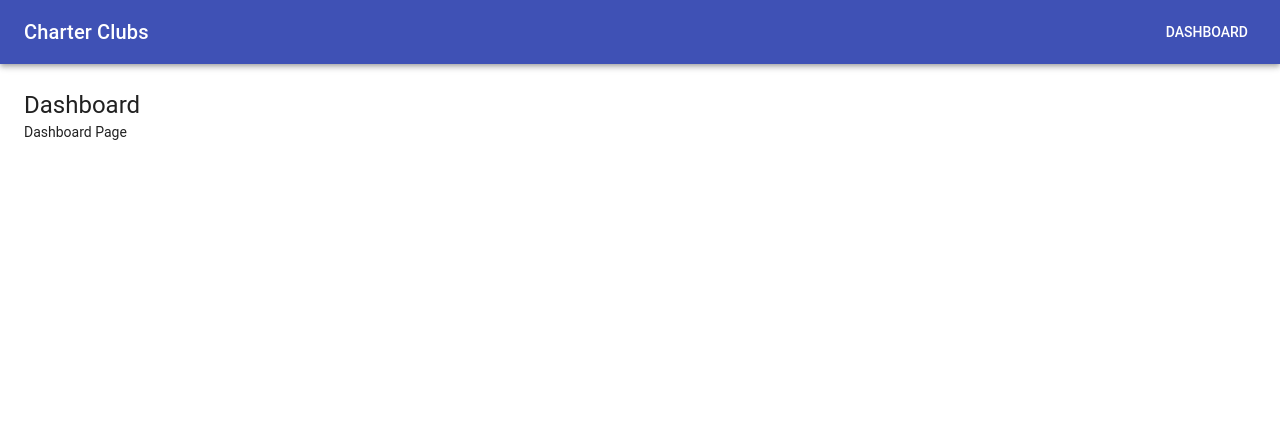
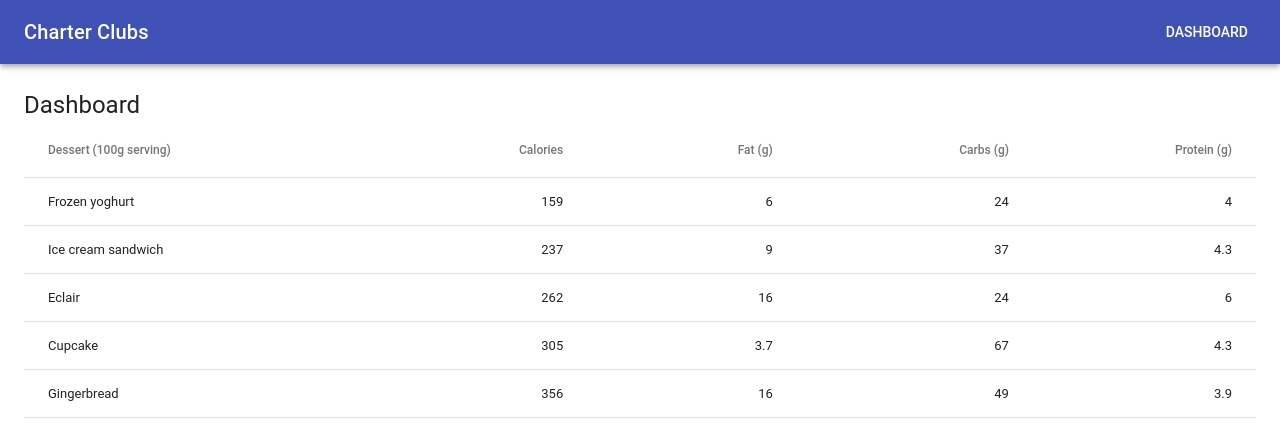
Before and after one commit to gunama12/charter-club, a React (Create React App) app: page / in a window 1280 px wide. Shown: the top 440 px of the page. Built offline with nearby package versions, Linux system fonts and the light colour scheme.

Commit message:
Add table

```diff
--- a/src/App.js
+++ b/src/App.js
@@ -7,6 +7,25 @@
 import PropTypes from 'prop-types';
 import Button from '@material-ui/core/Button';
 import Grid from '@material-ui/core/Grid';
+import Table from '@material-ui/core/Table';
+import TableBody from '@material-ui/core/TableBody';
+import TableCell from '@material-ui/core/TableCell';
+import TableHead from '@material-ui/core/TableHead';
+import TableRow from '@material-ui/core/TableRow';
+
+let id = 0;
+function createData(name, calories, fat, carbs, protein) {
+  id += 1;
+  return { id, name, calories, fat, carbs, protein };
+}
+
+const rows = [
+  createData('Frozen yoghurt', 159, 6.0, 24, 4.0),
+  createData('Ice cream sandwich', 237, 9.0, 37, 4.3),
+  createData('Eclair', 262, 16.0, 24, 6.0),
+  createData('Cupcake', 305, 3.7, 67, 4.3),
+  createData('Gingerbread', 356, 16.0, 49, 3.9),
+];
 
 class App extends Component {
   render() {
@@ -21,15 +40,35 @@
           			<Button color="inherit">Dashboard</Button>
         		</Toolbar>
       		</AppBar>
-
         		<Grid item xs={12} container justify="center" direction="column" className={classes.paper}>
         			<Typography variant="h5" component="h3">
-          			Dashboard
-        		</Typography>
-        		<Typography component="p">
-          			Dashboard Page
-        		</Typography>
-        		</Grid>
+          				Dashboard
+        			</Typography>
+        			<Table className={classes.table}>
+        				<TableHead>
+          					<TableRow>
+            					<TableCell>Dessert (100g serving)</TableCell>
+            					<TableCell align="right">Calories</TableCell>
+            					<TableCell align="right">Fat (g)</TableCell>
+            					<TableCell align="right">Carbs (g)</TableCell>
+            					<TableCell align="right">Protein (g)</TableCell>
+          					</TableRow>
+        				</TableHead>
+        				<TableBody>
+				        {rows.map(row => (
+				            <TableRow key={row.id}>
+				              	<TableCell component="th" scope="row">
+				                	{row.name}
+				              	</TableCell>
+				              	<TableCell align="right">{row.calories}</TableCell>
+				              	<TableCell align="right">{row.fat}</TableCell>
+				              	<TableCell align="right">{row.carbs}</TableCell>
+				              	<TableCell align="right">{row.protein}</TableCell>
+				            </TableRow>
+				        ))}
+				        </TableBody>
+				    </Table>
+				</Grid>
     	</div>
     );
   }
```
